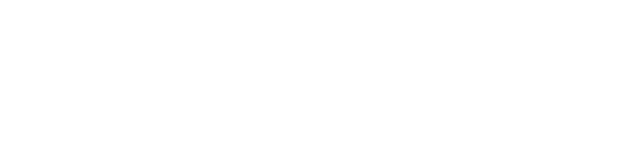
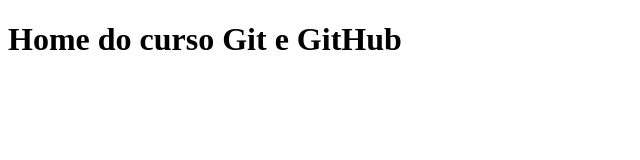
Before and after one commit to andre-tsuguta/Curso_Git_Github, a plain HTML site: page index.html in a window 1280 px wide. Shown: the whole page, without its empty margins (0-640 px from the left). Drawn offline with Linux system fonts and the light colour scheme.

Commit message:
modificado nomes e index, adicionado arq teste

```diff
--- a/index.html
+++ b/index.html
@@ -6,6 +6,6 @@
     <title>Document</title>
 </head>
 <body>
-
+    <H1>Home do curso Git e GitHub</H1>
 </body>
 </html>
```
Also changed, not shown: nomes.txt, teste.txt (added).
